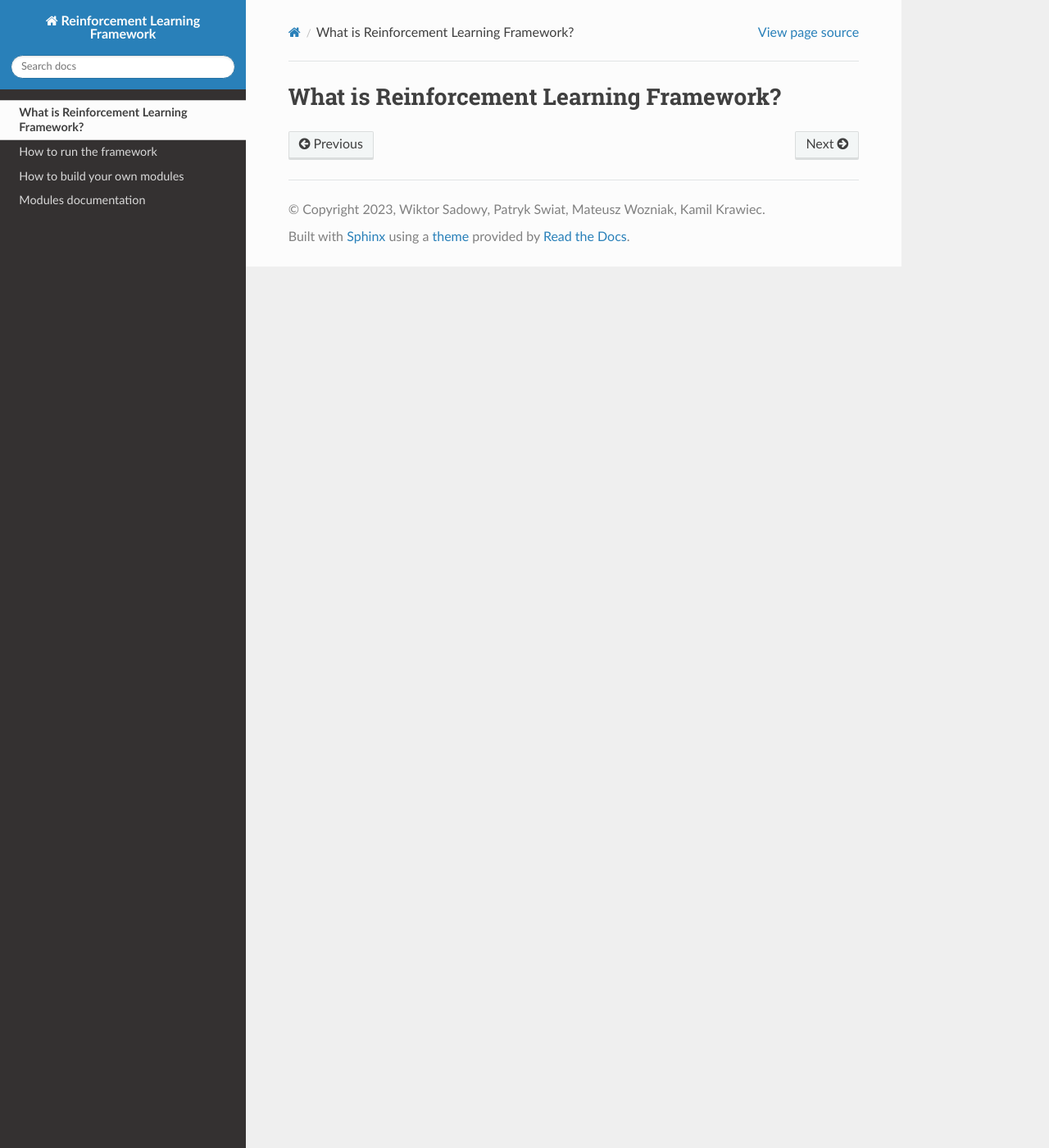
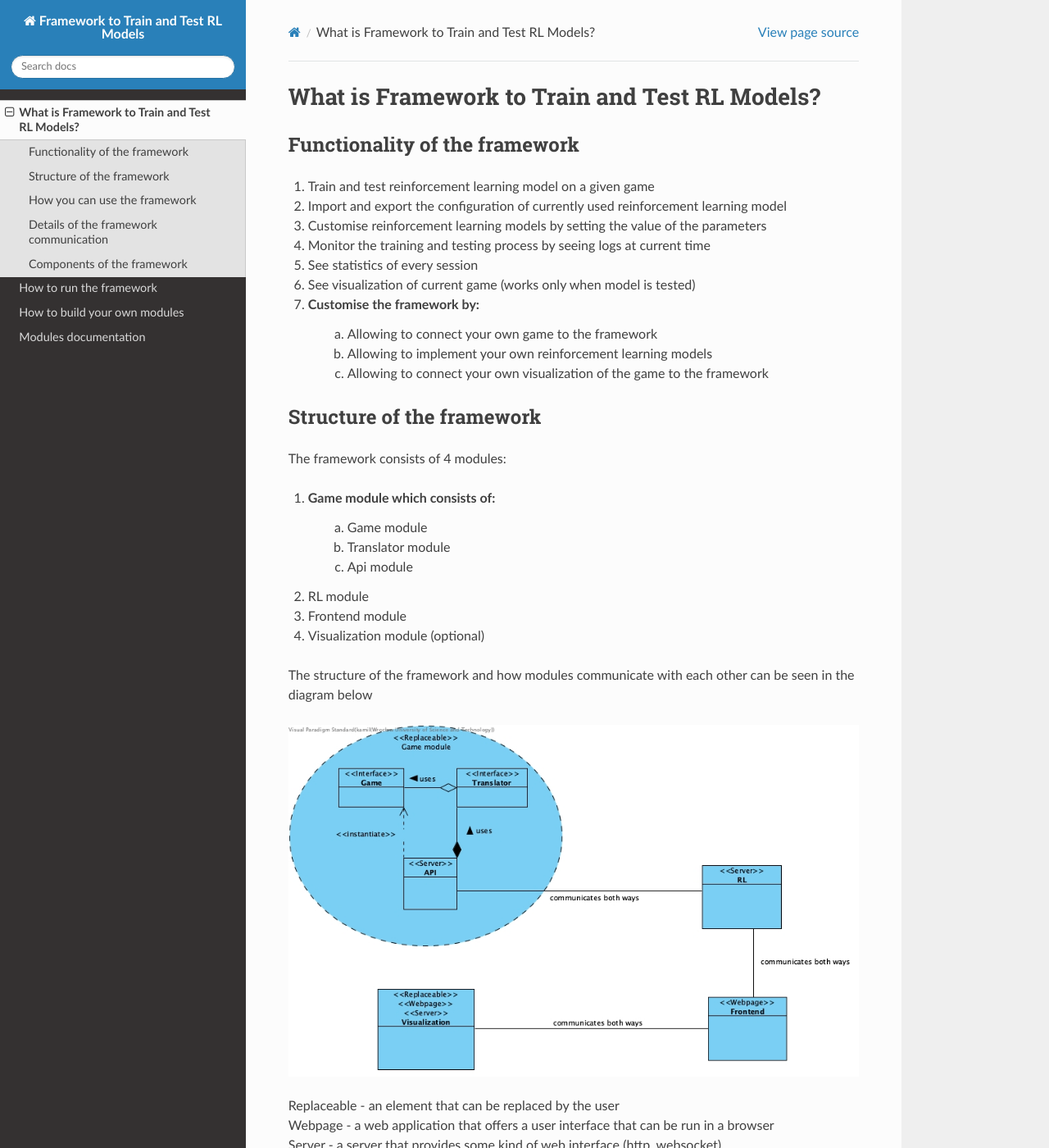
Before and after one commit to ZPI-2023-IST/Documentation, a Sphinx documentation site: the page built from source/introduction.rst, in a window 1280 px wide and 1400 px high. Shown: the whole window at 82% size. Built offline with Sphinx 7.4.7 and the Read the Docs theme 2.0.0, drawn with Linux system fonts in a browser that asks for light colours; pages that are not in the unit, such as notebooks, are missing from menus; some of the changed text lies outside the part shown.

Commit message:
add_part_introduction

```diff
--- a/source/conf.py
+++ b/source/conf.py
@@ -6,7 +6,7 @@
 # -- Project information -----------------------------------------------------
 # https://www.sphinx-doc.org/en/master/usage/configuration.html#project-information
 
-project = 'Reinforcement Learning Framework'
+project = 'Framework to Train and Test RL Models'
 copyright = '2023, Wiktor Sadowy, Patryk Swiat, Mateusz Wozniak, Kamil Krawiec'
 author = 'Wiktor Sadowy, Patryk Swiat, Mateusz Wozniak, Kamil Krawiec'
 
--- a/source/index.rst
+++ b/source/index.rst
@@ -1,7 +1,7 @@
-Welcome to the Reinforcement Learning Framework documentation!
-===============================================================
+Welcome to the Framework to Train and Test RL Models documentation!
+===============================================================================================
 
-We've implemented a framework which allows to play various games using various models
+Framework to Train and Test RL Models is a framework to train and test various reinforcement learning models on various games
 
 If you want to know about the framework look here:
 
--- a/source/introduction.rst
+++ b/source/introduction.rst
@@ -1,2 +1,58 @@
-What is Reinforcement Learning Framework?
-===============================================================
+What is Framework to Train and Test RL Models?
+==========================================================================
+
+===============================
+Functionality of the framework
+===============================
+
+#. Train and test reinforcement learning model on a given game
+#. Import and export the configuration of currently used reinforcement learning model
+#. Customise reinforcement learning models by setting the value of the parameters
+#. Monitor the training and testing process by seeing logs at current time
+#. See statistics of every session
+#. See visualization of current game (works only when model is tested)
+#. Customise the framework by:
+    a. Allowing to connect your own game to the framework
+    b. Allowing to implement your own reinforcement learning models
+    c. Allowing to connect your own visualization of the game to the framework
+
+============================
+Structure of the framework
+============================
+
+The framework consists of 4 modules:
+
+#. Game module which consists of:
+    a. Game module
+    b. Translator module
+    c. Api module
+#. RL module
+#. Frontend module
+#. Visualization module (optional)
+
+The structure of the framework and how modules communicate with each other can be seen in the diagram below
+
+.. image:: _static/introduction/framework_structure.jpg
+
+| Replaceable - an element that can be replaced by the user
+| Webpage - a web application that offers a user interface that can be run in a browser
+| Server - a server that provides some kind of web interface (http, websocket)
+| Interface - an element that has certain methods signatures
+
+=================================
+How you can use the framework
+=================================
+
+TO DO
+
+=======================================
+Details of the framework communication
+=======================================
+
+TO DO
+
+===================================
+Components of the framework
+===================================
+
+TO DO
```
Also changed, not shown: source/_static/introduction/framework_structure.jpg (added).
